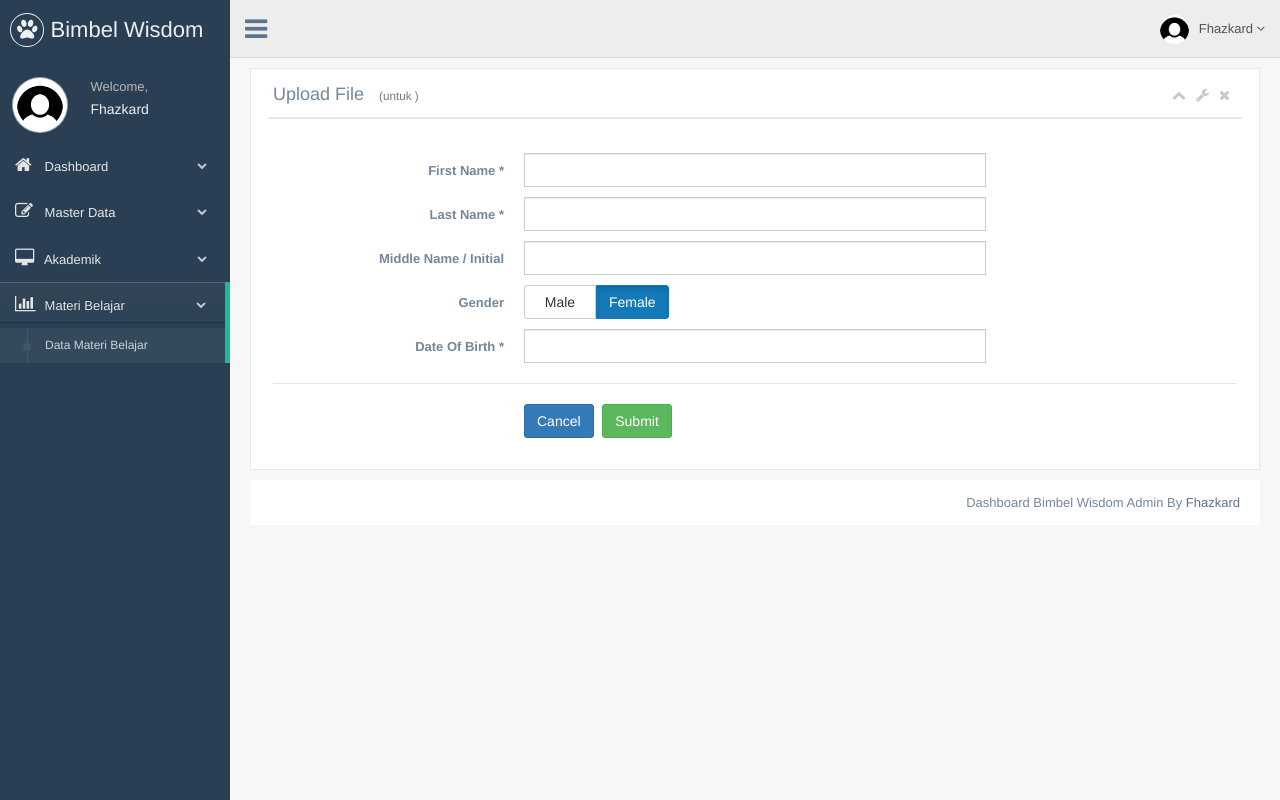
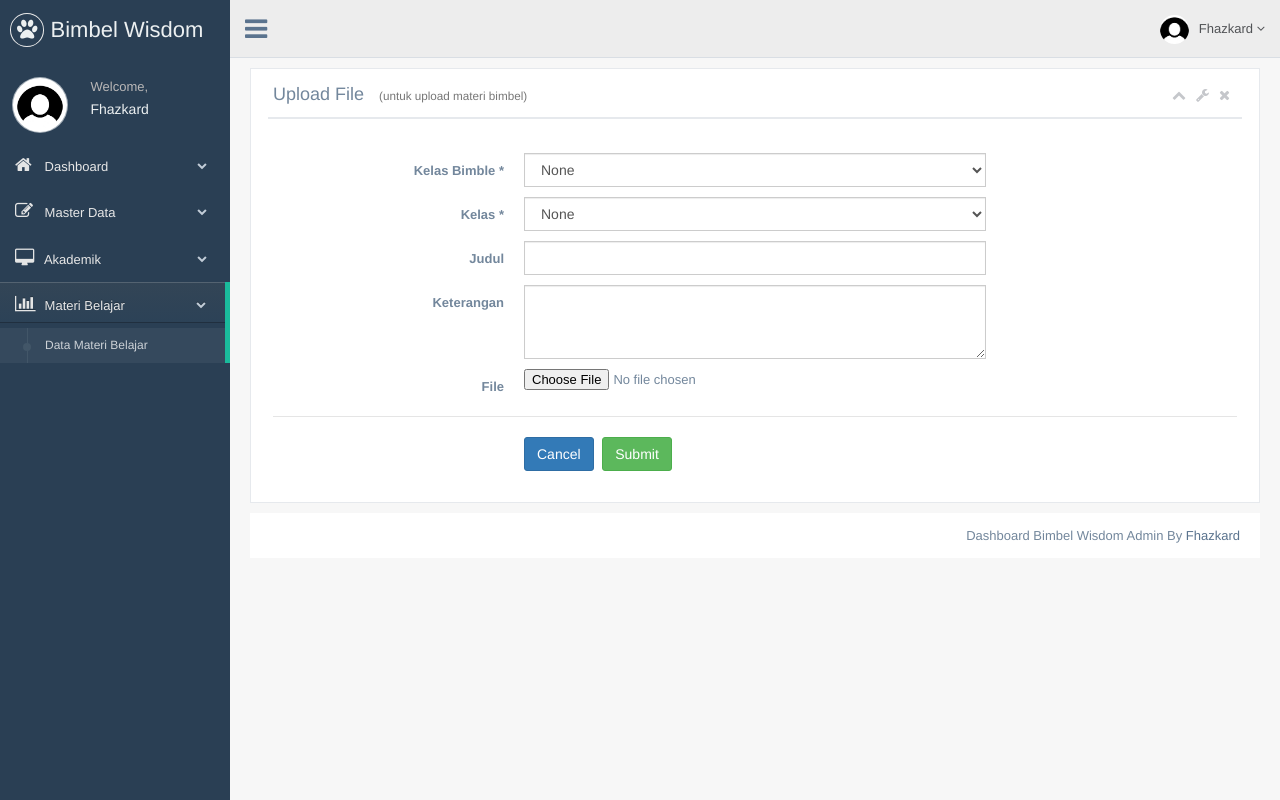
Before and after one commit to Fhazkard/Portal-Admin, a PHP site: page /dashboard/materi/ in a window 1280 px wide. Run offline with PHP 8.4, Linux system fonts and the light colour scheme.

Commit message:
menambah materi view dan save yang tidak berhasil

```diff
--- a/dashboard/materi/Save.php
+++ b/dashboard/materi/Save.php
@@ -1,25 +1,74 @@
 <?php
-require "../../ConnectionString.php";
-$tanggal = date('Y-m-d H:i:s');
-$Judul = $_REQUEST["Judul"];
-$Keterangan = $_REQUEST["Keterangan"];
-$Kelas = $_REQUEST["Kelas"];
-$KelasBimbel = $_REQUEST["KelasBimble"];
-$Kode_Admin = "";
-$File = "/adin/test";
-if (!$conn) {
-    die("Connection failed: " . mysqli_connect_error());
+require "../../koneksi/konek.php";
+function UploadFile($subFolder, $file_name){
+    if (move_uploaded_file($_FILES['file']['tmp_name'], $subFolder)) {
+            echo'Berhasil Di simpan file dengan nama'."$file_name";
+        }
+        else{
+            echo 'Gagal Disimpan file dengan nama'."$file_name";
+        }
 }
-$sql = "INSERT INTO materi(bimbel_id, kelas_id, judul, keterangan, date, file_location) VALUES ('$KelasBimbel','$Kelas','$Judul','$Keterangan','$tanggal','$File')";
-$tambahdata = mysqli_query($sql, $conn) or die('Could not look up user information; ' . mysqli_error($conn));;
+if (isset($_POST["Save"])) {
+    $file_name	= $_FILES["data_upload"]["name"];
+    $file_size	= $_FILES["data_upload"]["size"];
+    $KelasBimbel = $_REQUEST["KelasBimble"];
+    $Kelas = $_REQUEST["Kelas"];
+    $Judul = $_REQUEST["Judul"];
+    $Keterangan = $_REQUEST["Keterangan"];
+    $KelasBimbel_Name = $_REQUEST["KelasBimble_Name"];
+    $Kelas_Name = $_REQUEST["Kelas_Name"];
+    $directory = "../../Upload/$KelasBimbel_Name";
+
+    if (is_dir($directory)==TRUE) {
+        $SubFolder = $directory.'/'.$Kelas_Name.'/';
+
+        if (is_dir($SubFolder)==TRUE) {
+            chmod($SubFolder, 755);   // decimal; probably incorrect
+            chmod($SubFolder, 0755);  // octal; correct value of mode
+            if (move_uploaded_file($_FILES["data_upload"]["tmp_name"], $SubFolder)) {
+                echo'Berhasil Di simpan file dengan nama'."$file_name";
+            }
+            else{
+                echo 'Gagal Disimpan file dengan nama '."$file_name";
+            }
+        } else {
+            mkdir($SubFolder);
+            chmod($SubFolder, 755);   // decimal; probably incorrect
+            chmod($SubFolder, 0755);  // octal; correct value of mode
+            if (move_uploaded_file($_FILES["data_upload"]["tmp_name"], $SubFolder)) {
+                echo'Berhasil Di simpan file dengan nama'."$file_name";
+            }
+            else{
+                echo 'Gagal Disimpan file dengan nama '."$file_name";
+            }
+        }
+    }
+    else{
+        mkdir($directory);
+        $SubFolder = $directory.'/'.$Kelas_Name.'/';
+        mkdir($SubFolder);
+        chmod($SubFolder, 755);   // decimal; probably incorrect
+        chmod($SubFolder, 0755);  // octal; correct value of mode
+        if (move_uploaded_file($_FILES["data_upload"]["tmp_name"], $SubFolder)) {
+            echo'Berhasil Di simpan file dengan nama'."$file_name";
+        }
+        else{
+            echo 'Gagal Disimpan file dengan nama '."$file_name";
+        }
+    }
+}
+/*$sql = "INSERT INTO materi(bimbel_id, kelas_id, judul, keterangan, date, file_location) VALUES ('$KelasBimbel','$Kelas','$Judul','$Keterangan','$tanggal','$File')";
+$tambahdata = mysqli_query($sql, $koneksi) or die('Could not look up user information; ' . mysqli_error($koneksi));;
 if(! $tambahdata )
 {
   die('Gagal Tambah Data');
 }
 echo "Berhasil tambah data\n";
-mysql_close($conn);
+mysql_close($koneksi);
 echo $tanggal." ".$Judul." ".$Keterangan." ".$Kelas;
-
+*/
+/*
+$target_file = $directory . basename($_FILES["file"]["name"]);
 /*
  * To change this license header, choose License Headers in Project Properties.
  * To change this template file, choose Tools | Templates
--- a/dashboard/materi/index.php
+++ b/dashboard/materi/index.php
@@ -1,9 +1,12 @@
-<?php include "../header.php";?>
+<?php
+include ("../header.php");
+include ("Save.php");
+?>
         <div class="row">
             <div class="col-md-12 col-sm-12 col-xs-12">
               <div class="x_panel">
                 <div class="x_title">
-                  <h2>Upload File <small>(untuk )</small></h2>
+                  <h2>Upload File <small>(untuk upload materi bimbel)</small></h2>
                   <ul class="nav navbar-right panel_toolbox">
                     <li><a class="collapse-link"><i class="fa fa-chevron-up"></i></a>
                     </li>
@@ -23,56 +26,64 @@
                 </div>
                 <div class="x_content">
                   <br>
-                  <form id="demo-form2" data-parsley-validate="" class="form-horizontal form-label-left" novalidate="">
-
+                  <form method="POST" action="" enctype="multipart/form-data" id="demo-form2" data-parsley-validate="" class="form-horizontal form-label-left" novalidate="">
                     <div class="form-group">
-                      <label class="control-label col-md-3 col-sm-3 col-xs-12" for="first-name">First Name <span class="required">*</span>
+                      <label class="control-label col-md-3 col-sm-3 col-xs-12" for="first-name">Kelas Bimble <span class="required">*</span>
                       </label>
                       <div class="col-md-6 col-sm-6 col-xs-12">
-                        <input type="text" id="first-name" required="required" class="form-control col-md-7 col-xs-12" data-parsley-id="5140"><ul class="parsley-errors-list" id="parsley-id-5140"></ul>
+                          <select class="form-control" name="KelasBimble" onchange="document.getElementById('KelasBimble_Name').value=this.options[this.selectedIndex].text">
+                              <option value="0">None</option>
+                              <option value="1">Bahasa Inggris</option>
+                              <option value="2">Bahasa Indonesia</option>
+                              <option value="3">Bahasa Mandarin</option>
+                              <option value="4">Matematika</option>
+                              <option value="5">Fisika</option>
+                              <option value="6">Biologi</option>
+                          </select>
+                          <input type="hidden" name="KelasBimble_Name" id="KelasBimble_Name" value="" />
                       </div>
                     </div>
                     <div class="form-group">
-                      <label class="control-label col-md-3 col-sm-3 col-xs-12" for="last-name">Last Name <span class="required">*</span>
+                      <label class="control-label col-md-3 col-sm-3 col-xs-12" for="first-name">Kelas <span class="required">*</span>
                       </label>
                       <div class="col-md-6 col-sm-6 col-xs-12">
-                        <input type="text" id="last-name" name="last-name" required="required" class="form-control col-md-7 col-xs-12" data-parsley-id="5583"><ul class="parsley-errors-list" id="parsley-id-5583"></ul>
+                          <select class="form-control" name="Kelas" onchange="document.getElementById('Kelas_Name').value=this.options[this.selectedIndex].text">
+                              <option value="0">None</option>
+                              <option value="1">Kelas 1</option>
+                              <option value="2">Kelas 2</option>
+                              <option value="3">Kelas 3</option>
+                              <option value="4">Kelas 4</option>
+                              <option value="5">Kelas 5</option>
+                              <option value="6">Kelas 6</option>
+                          </select>
+                          <input type="hidden" name="Kelas_Name" id="Kelas_Name" value="" />
                       </div>
                     </div>
                     <div class="form-group">
-                      <label for="middle-name" class="control-label col-md-3 col-sm-3 col-xs-12">Middle Name / Initial</label>
+                      <label for="middle-name" class="control-label col-md-3 col-sm-3 col-xs-12">Judul</label>
                       <div class="col-md-6 col-sm-6 col-xs-12">
-                        <input id="middle-name" class="form-control col-md-7 col-xs-12" type="text" name="middle-name" data-parsley-id="6816"><ul class="parsley-errors-list" id="parsley-id-6816"></ul>
+                        <input id="middle-name" class="form-control col-md-7 col-xs-12" type="text" name="Judul" data-parsley-id="6816"><ul class="parsley-errors-list" id="parsley-id-6816"></ul>
                       </div>
                     </div>
                     <div class="form-group">
-                      <label class="control-label col-md-3 col-sm-3 col-xs-12">Gender</label>
+                      <label class="control-label col-md-3 col-sm-3 col-xs-12">Keterangan</label>
                       <div class="col-md-6 col-sm-6 col-xs-12">
-                        <div id="gender" class="btn-group" data-toggle="buttons">
-                          <label class="btn btn-default" data-toggle-class="btn-primary" data-toggle-passive-class="btn-default">
-                            <input type="radio" name="gender" value="male" data-parsley-multiple="gender" data-parsley-id="2036"> &nbsp; Male &nbsp;
-                          </label><ul class="parsley-errors-list" id="parsley-id-multiple-gender"></ul>
-                          <label class="btn btn-primary active" data-toggle-class="btn-primary" data-toggle-passive-class="btn-default">
-                            <input type="radio" name="gender" value="female" checked="" data-parsley-multiple="gender" data-parsley-id="2036"> Female
-                          </label>
-                        </div>
+                          <textarea class="form-control" name="Keterangan"></textarea>
                       </div>
                     </div>
                     <div class="form-group">
-                      <label class="control-label col-md-3 col-sm-3 col-xs-12">Date Of Birth <span class="required">*</span>
-                      </label>
-                      <div class="col-md-6 col-sm-6 col-xs-12">
-                        <input id="birthday" class="date-picker form-control col-md-7 col-xs-12" required="required" type="text" data-parsley-id="3561"><ul class="parsley-errors-list" id="parsley-id-3561"></ul>
-                      </div>
+                        <label class="control-label col-md-3 col-sm-3 col-xs-12">File</label>
+                        <div class="col-md-6 col-sm-6 col-xs-12">
+                            <input type="file" name="data_upload" />
+                        </div>
                     </div>
                     <div class="ln_solid"></div>
                     <div class="form-group">
                       <div class="col-md-6 col-sm-6 col-xs-12 col-md-offset-3">
-                        <button type="submit" class="btn btn-primary">Cancel</button>
-                        <button type="submit" class="btn btn-success">Submit</button>
+                        <button type="reset" class="btn btn-primary">Cancel</button>
+                        <button type="submit" class="btn btn-success" name="Save">Submit</button>
                       </div>
                     </div>
-
                   </form>
                 </div>
               </div>
```
Also changed, not shown: koneksi/konek.php (line endings or trailing spaces).
